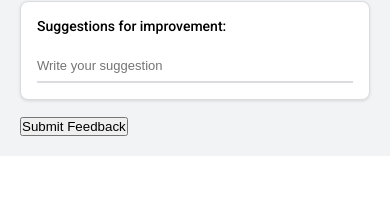
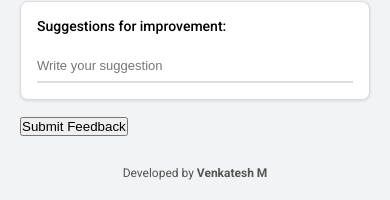
Before and after one commit to venkatesh2005/feedback-system, a Flask app: page /feedback_form/1 in a window 390 px wide. Shown: the part 2031-2231 px from the top of the page. Before the commit the page ends 2187 px from the top, so only its background shows below. Run offline with Flask 3, Linux system fonts and the light colour scheme; a database or web service that is not in the repository returns one stand-in record (values such as "Sample title").

Commit message:
Update feedback_form.html

```diff
--- a/templates/feedback_form.html
+++ b/templates/feedback_form.html
@@ -107,6 +107,13 @@
         border-bottom: 2px solid #673ab7;
       }
 
+      .footer {
+        text-align: center;
+        margin-top: 30px;
+        font-size: 14px;
+        color: #555;
+      }
+
       @media (max-width: 768px) {
         .header h1 {
           font-size: 18px;
@@ -130,6 +137,10 @@
 
         .suggestions input[type="text"] {
           font-size: 13px;
+        }
+
+        .footer {
+          font-size: 12px;
         }
       }
     </style>
@@ -233,6 +244,11 @@
 
         <!-- Submit Button -->
         <button type="submit" class="btn btn-primary">Submit Feedback</button>
+
+        <!-- Footer Section -->
+        <div class="footer">
+          <p>Developed by <strong>Venkatesh M</strong></p>
+        </div>
       </div>
     </form>
   </body>
```
